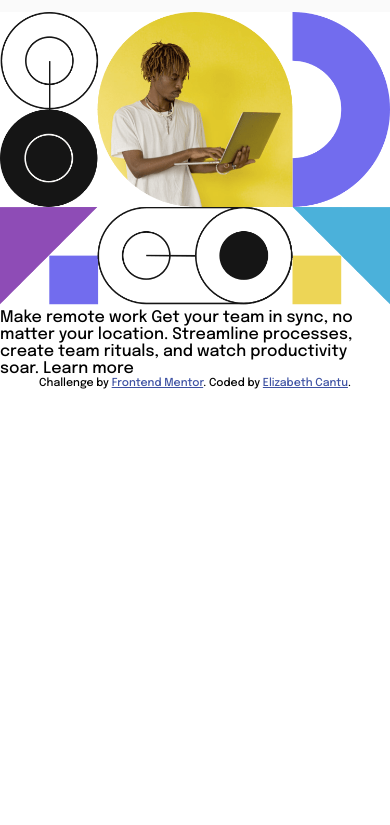
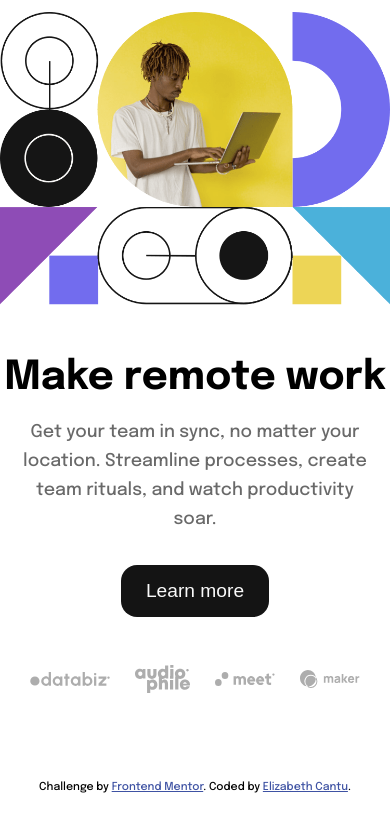
Before and after one commit to Esagecc/intro_dropdown_navigation, a plain HTML site: page index.html in a window 390 px wide. Shown: the part 59-884 px from the top of the page. Before the commit the page ends 844 px from the top, so only its background shows below. Drawn offline with Linux system fonts and the light colour scheme.

Commit message:
finished the mobile site

```diff
--- a/index.html
+++ b/index.html
@@ -44,15 +44,34 @@
     </div>
   </section>
 
-  <img src="images/image-hero-mobile.png" class="hero-mobile" alt="hero-mobile">
+  <section class="article">
+    <img src="images/image-hero-mobile.png" class="hero-mobile" alt="hero-mobile">
+
+    <h2>
+      Make remote work
+    </h2>
+
+    <p>
+      Get your team in sync, no matter your location. Streamline processes, create team rituals, and watch productivity soar.
+    </p>
+
+    <button>
+      Learn more
+    </button>
+
+    <div class="icons">
+      <img src="images/client-databiz.svg" alt="">
+      <img src="images/client-audiophile.svg" alt="">
+      <img src="images/client-meet.svg" alt="">
+      <img src="images/client-maker.svg" alt="">
+    </div>
+  </section>
 
 
-  Make remote work
 
-  Get your team in sync, no matter your location. Streamline processes,
-  create team rituals, and watch productivity soar.
 
-  Learn more
+
+
 
   <div class="attribution">
     Challenge by <a href="https://www.frontendmentor.io?ref=challenge" target="_blank">Frontend Mentor</a>.
--- a/style.css
+++ b/style.css
@@ -21,7 +21,7 @@ body {
 /* font-family: 'Epilogue', sans-serif; */
 
 .navbar {
-    background-color: var(--white);
+    background-color: white;
     display: flex;
     justify-content: center;
     align-items: center;
@@ -170,9 +170,67 @@ body {
     width: 100%;
 }
 
+.article {
+  display: flex;
+  flex-direction: column;
+  align-items: center;
+}
+
+.article h2 {
+  text-align: center;
+  font-size: 2.5rem;
+  padding: 3.25rem 0 1.25rem;
+  font-weight: 700;
+}
+
+.article p {
+  color: var(--gray);
+  text-align: center;
+  width: 90%;
+  font-size: 1.1rem;
+  line-height: 1.8rem;
+}
+
+button {
+  background-color: var(--black);
+  color: var(--white);
+  font-size: 1.2rem;
+  font-weight: 500;
+  padding: 15px 25px;
+  border: none;
+  border-radius: 1rem;
+  margin: 2rem 0 3rem;
+  cursor: pointer;
+}
+
+.icons {
+  padding-bottom: 5.5rem;
+  display: flex;
+  flex-direction: row;
+  align-items: center;
+}
+
+.icons img:nth-child(1) {
+  width: 80px;
+}
+
+.icons img:nth-child(2) {
+  width: 55px;
+}
+.icons img:nth-child(3),
+.icons img:nth-child(4)  {
+  width: 60px;
+}
+
+.icons img:nth-child(-n+3) {
+  margin-right: 25px;
+}
+
+
 .attribution {
     font-size: 11px;
     text-align: center;
+    padding-bottom: 2rem;
 }
 
 .attribution a {
```
